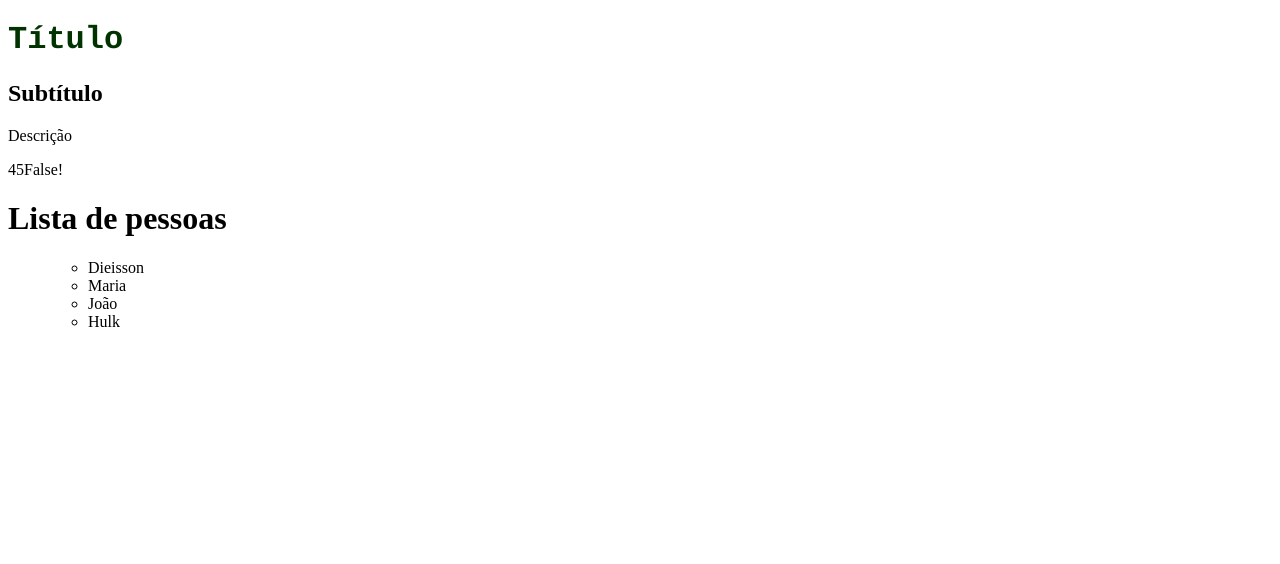
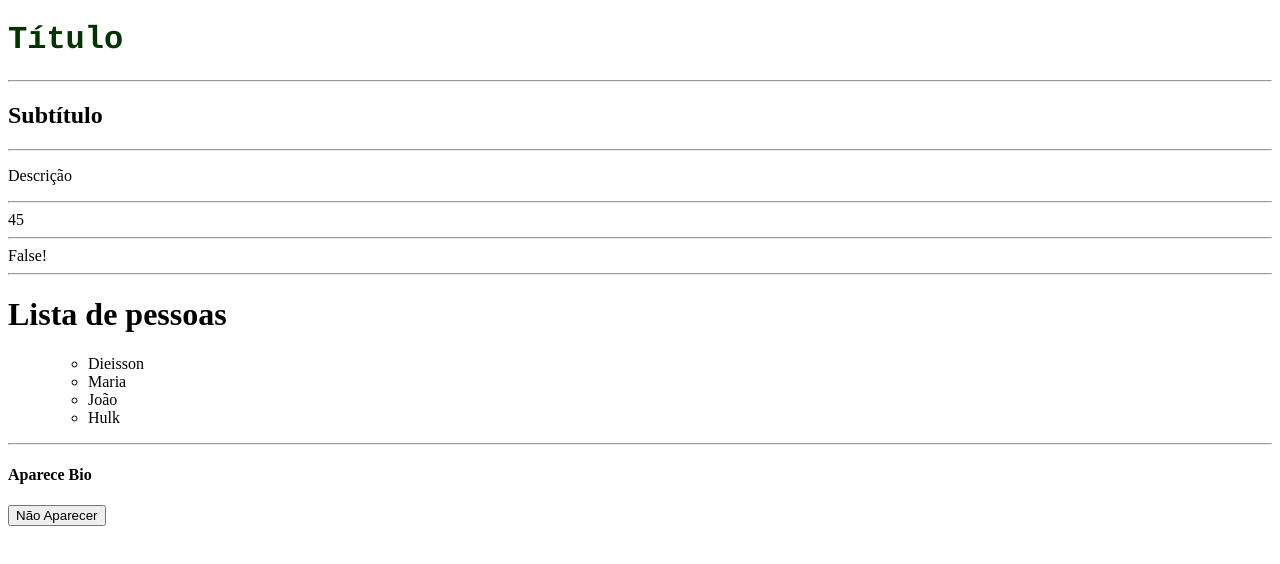
Before and after one commit to dieissonmartins/pitolo-reactjs, a React app: page / in a window 1280 px wide. Shown: the top 564 px of the page. Built offline with nearby package versions, Linux system fonts and the light colour scheme.

Commit message:
troca de estados de uma propriedade

```diff
--- a/App.js
+++ b/App.js
@@ -19,23 +19,44 @@ class App extends Component {
                 {
                     "name": 'Hulk'
                 }
-            ]
+            ],
+            displayBio: true
         }
 
+        this.toggleDisplayBio = this.toggleDisplayBio.bind(this);
+    }
+
+    toggleDisplayBio() {
+        this.setState({
+            displayBio: !this.state.displayBio
+        });
     }
 
     render() {
+
+        const bio = this.state.displayBio ? "Aparece Bio" : "Não Aparece Bio";
+
+        const buttonTitle = this.state.displayBio ? "Não Aparecer" : "Aparecer";
+
         return (
             <div>
                 <Title/>
+                <hr/>
                 <SubTitle/>
+                <hr/>
                 <Description/>
+                <hr/>
                 <Sum/>
+                <hr/>
                 <Bool/>
+                <hr/>
                 <PeoplesName/>
                 <ul>
                     {this.state.data.map((item) => <ListPeople data={item}/>)}
                 </ul>
+                <hr/>
+                <Bio bio={bio}/>
+                <button onClick={this.toggleDisplayBio}>{buttonTitle}</button>
             </div>
         );
     }
@@ -120,5 +141,14 @@ class ListPeople extends Component {
     }
 }
 
+class Bio extends Component {
+    render() {
+        return (
+            <h4>{this.props.bio}</h4>
+
+        );
+    }
+}
+
 
 export default App;
```
